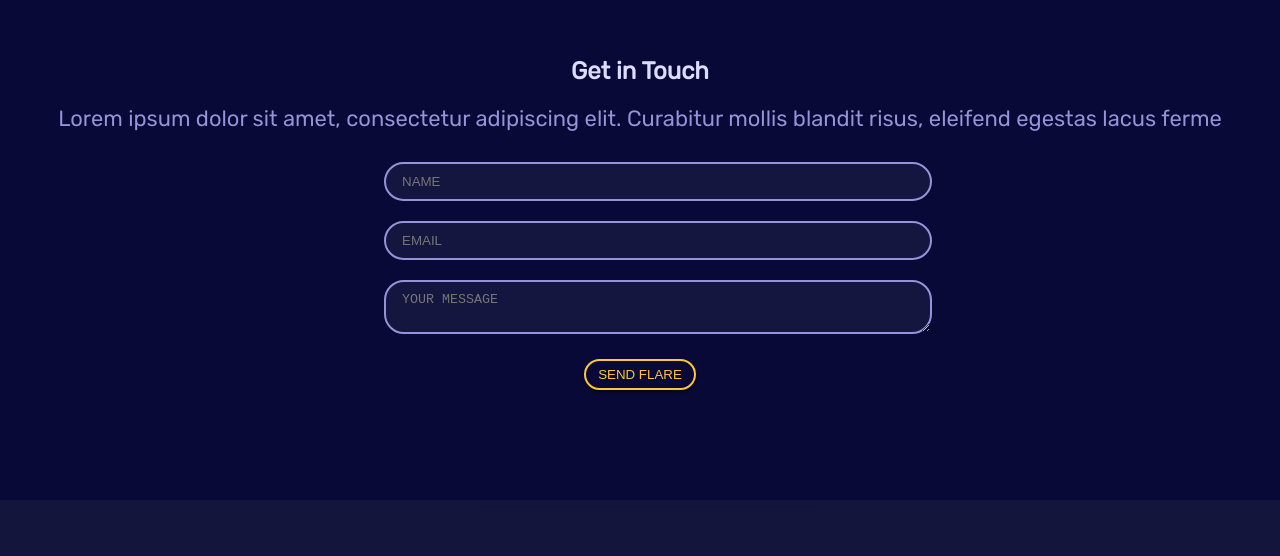
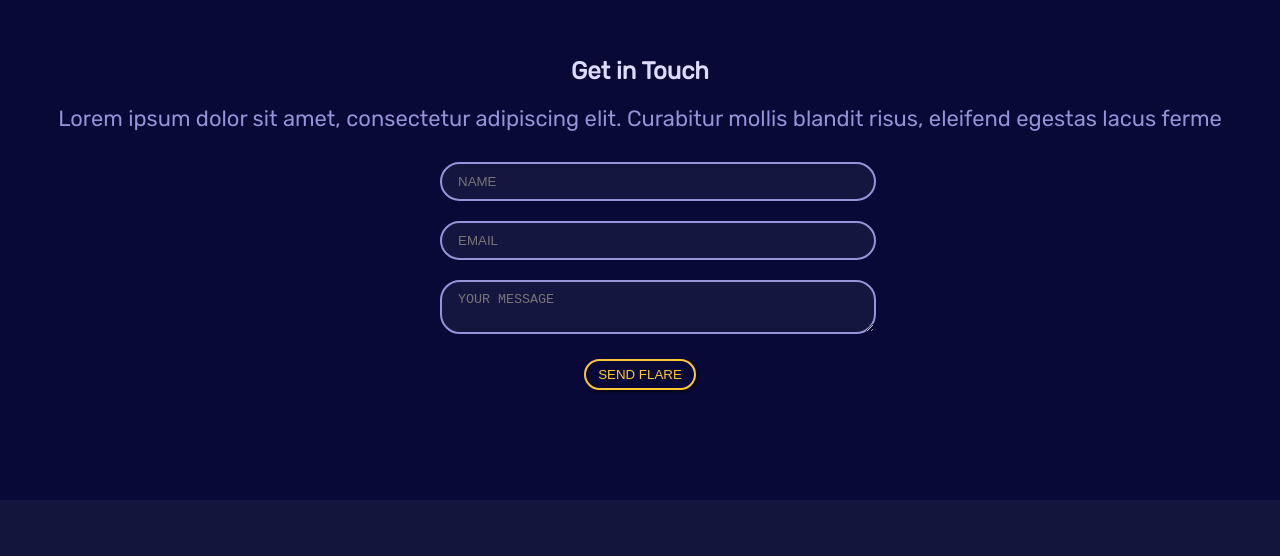
Before and after one commit to Amaljose616/TraingOct, a plain HTML site: page Task12/12.8/index.html in a window 1280 px wide. Shown: the part 2150-2706 px from the top of the page. Drawn offline with Linux system fonts and the light colour scheme.

Commit message:
12.8 fixed

```diff
--- a/Task12/12.8/style.css
+++ b/Task12/12.8/style.css
@@ -157,8 +157,8 @@ h4{
     margin-bottom: 0;
 }
 #contact form{
-    width: 40%;
-    margin-bottom: 400px;
+    width: 80%;
+    max-width: 400px;
     margin: 20px auto;
     text-align: center;
 
```
